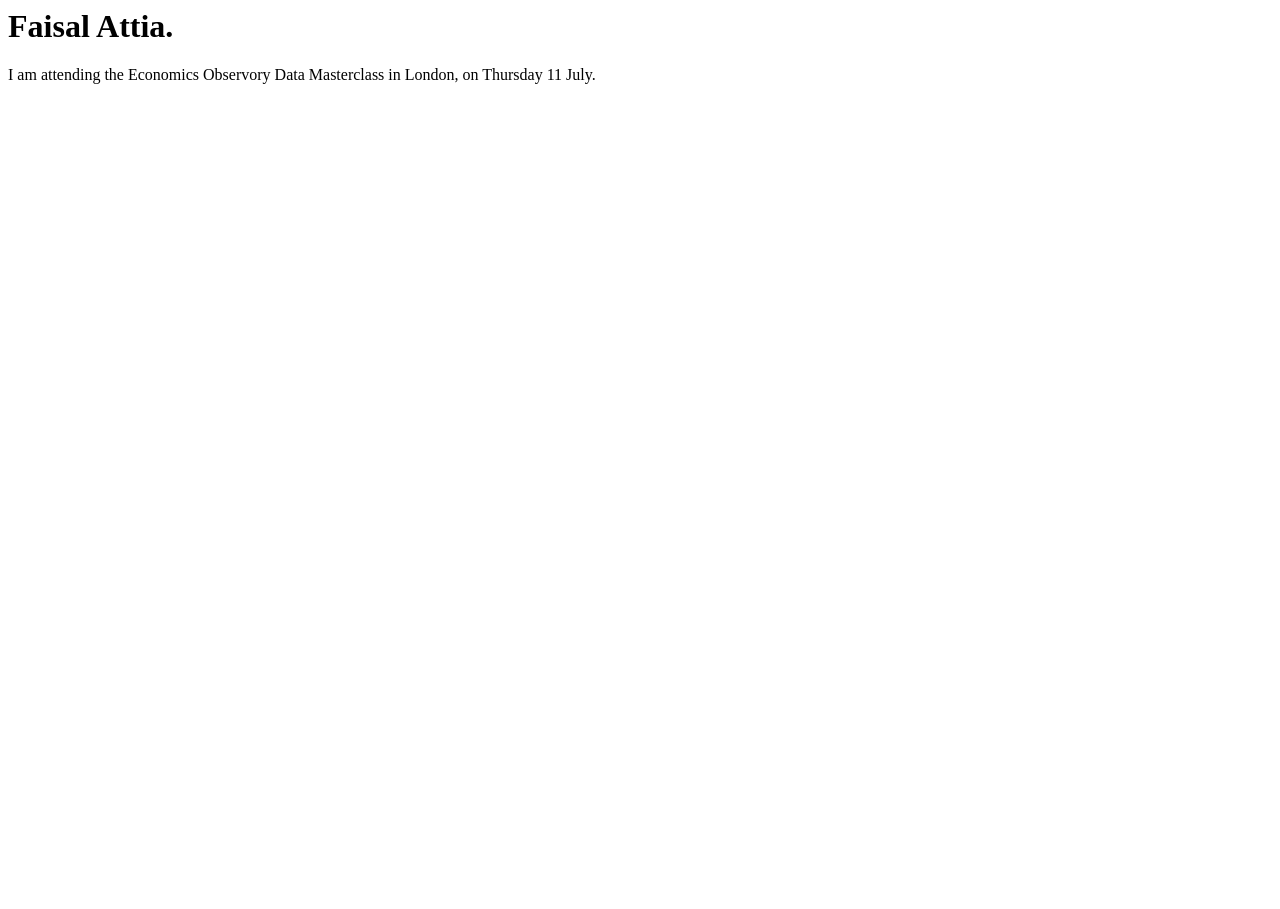
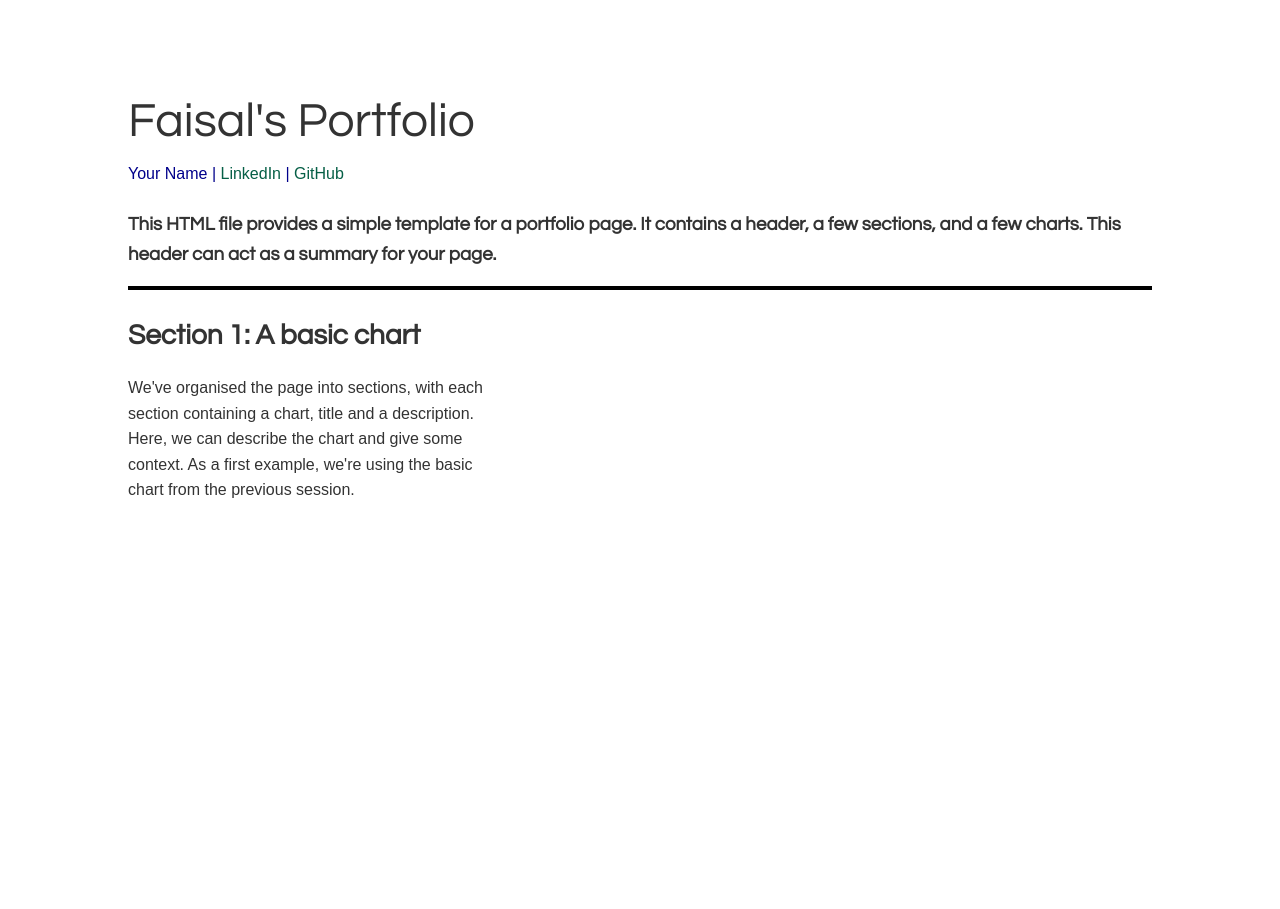
Before and after one commit to Faisal-Attia/Faisal-Attia.github.io, a plain HTML site: page index.html in a window 1280 px wide. Shown: the top 909 px of the page. Before the commit the page ends 800 px from the top, so only its background shows below. Drawn offline with Linux system fonts and the light colour scheme; a script that the page names is missing.

Commit message:
Add files via upload

```diff
--- a/index.html
+++ b/index.html
@@ -1,8 +1,100 @@
+<!-- This HTML file provides a simple example of a portfolio page. It contains a header, a few sections, and a few charts. -->
+<!-- It works with the three css files in this folder: example1.css, example2.css and example3.css. -->
+<!-- The HTML file defines the structure of the page, and the CSS files define how it looks. -->
+<!-- The CSS examples are all designed to work with this page. Try swapping them out on line 29 and see what happens. -->
+
+<!-- Take a look around and make your own copy to adapt for your own use. -->
+
+<!-- This is a comment -->
+<!-- Comments are not displayed in the browser -->
+<!-- They can be used to leave notes in the code -->
+
+<!DOCTYPE html>
 <html>
-  <body>
-    <h1> Faisal Attia. </h1>
+    <!-- HTML is heirarchial: tags like this define elements on the page.
+    Each tag does something different. For example:
+        - The <html> tag defines the whole document.
+        - The <h1> tag defines a large heading
+        - The <p> tag defines a paragraph
+        - Tags appear as an opening <div> and closing </div> pair
+    -->
 
-    <p> I am attending the Economics Observory Data Masterclass in London, on Thursday 11 July. </p>
+<head>
+    <!-- The head tag links to resources our page needs and defines information about it. Tags in the <head> aren't displayed on the page. -->
 
-  </body>
+    <!-- This is a link to a stylesheet which contains rules about how each element on the page should be defined-->
+    <!-- Try swapping example1.css to another, and take a look at example1.css to see if you understand it-->
+    <link rel="stylesheet" type="text/css" href="s2 example3.css">
+    <title>My Portfolio</title> <!-- The title displayed in the browser tab, not on the page itself -->
+
+    <!-- This is a link to the vega-lite which we're using to make graphs -->
+    <script src="https://cdn.jsdelivr.net/npm/vega@5"></script>
+    <script src="https://cdn.jsdelivr.net/npm/vega-lite@5"></script>
+    <script src="https://cdn.jsdelivr.net/npm/vega-embed@6"></script>
+</head>
+
+<body>
+<!-- The body tag contains the elements that visitors to our page will see. -->
+    <h1 class="big" style="margin-bottom: 0px;"> <!-- We have added a class to the header called "big" which we can use to style it in the CSS -->
+        <!-- This is a header, it is the largest text on the page -->
+        Faisal's Portfolio
+    </h1>
+    <p style="margin-top: 0px; color: darkblue">
+        <!-- we're setting the margin to 0px so the header and authour name are close together -->
+        Your Name | <a href="https://www.linkedin.com/in/finnmcevoy/">LinkedIn</a> | <a
+            href="https://www.github.com/FM-ds">GitHub</a>
+    </p>
+    <h3 class="small"> <!-- We have added a class to the header called "small" which we can use to style it in the CSS -->
+        This HTML file provides a simple template for a portfolio page. It contains a header, a few sections, and a few charts. This header can act as a summary for your page.
+    </h3>
+
+    <!-- We're organising the page into sections, with each section containing a chart, title and a description -->
+    <section>
+        <div class="chart-description">
+            <h2>Section 1: A basic chart</h2>
+            <p> <!-- This is a paragraph, it's the main way to display text on a web page -->
+                We've organised the page into sections, with each section containing a chart, title and a description. Here, we can describe the chart and give some context.
+                As a first example, we're using the basic chart from the previous session.
+            </p>
+        </div>
+        <figure id="Location1"></figure> <!-- we give it an id so we can put a vega-lite graph here with VegaEmbed -->
+    </section>
+
+    <section>
+        <div class="chart-description"> <!-- we are grouping the title and description together so we can style them together -->
+            <h2>Section 2: Another Chart</h2>
+            <p> <!-- This is a paragraph, it's the main way to display text on a web page -->
+                This is a more advanced chart. We'll cover charts like this in more detail later today. Don't worry if you don't understand it yet.
+                Feel free to replace both charts with your own examples.
+            </p>
+        </div>
+        <figure id="Location2"></figure> <!-- we give it an id so we can put a vega-lite graph here with VegaEmbed -->
+    </section>
+
+    <!-- Do you want to add more sections? -->
+        <!-- Try copying pasting the section above -->
+        <!-- You'll need to change the id of the figure "<figure id="Location3"... -->
+        <!-- ... and add a new variable for the graph spec in the script at the bottom of the page -->
+
+
+    <!-- This is a script, it's a way to run JavaScript code on the page -->
+    <script>
+        // This is a comment in JavaScript - it's a different language to HTML and CSS
+
+        var figure_1_spec = "Chart 1.json"; // We're storing the URL of the graph we want to display in a variable
+        var figure_2_spec = "https://raw.githubusercontent.com/EconomicsObservatory/courses/main/2/s2_chart2.json";
+
+        vegaEmbed('#Location1', figure_1_spec) // We're using the vegaEmbed function to put a graph in the element with id figure_1
+        vegaEmbed('#Location2', figure_2_spec)
+
+        // Do you want to add more graphs?
+        // try defining a new variable for figure_3_spec, adding VegaEmbed for Location3, and adding a new section in the HTML
+        // e.g.
+        // var figure_3_spec = ...
+        // vegaEmbed('#Location3', figure_3_spec)
+
+    </script>
+
+</body>
+
 </html>
--- /dev/null
+++ b/s2 example3.css
@@ -0,0 +1,94 @@
+/* This is the level 3 CSS file. It demonstrates some more complex CSS options. */
+/* Feel free to use any for your page. Try to experiment with the values, or copy them into a new file and use that instead. */
+/* If this is too much, you can always go back to level_1.css. */
+
+/* These are comments in CSS. Comments don't do anything except explain your working to make code easier to understand. */
+
+
+/* We're importing a font - Raleway - from Google fonts */
+@import url('https://fonts.googleapis.com/css2?family=Raleway:wght@100;200;300;400;500&display=swap');
+/* Do you want to use a different font? Go to https://fonts.google.com/ and pick one! */
+
+
+
+body { /* We can style any HTML element by using its name - here we're styling the body */
+    /* We want text that uses a clean sans-serif font, is usually 16px big and close to black */
+    font-family: 'Arial', Helvetica, Arial, sans-serif;
+    font-size: 16px;
+    color: #333;
+    line-height: 1.6;
+    /* we want a white page, that's centered and not too wide */
+    background-color: #fff;
+    margin:0 auto;
+    max-width: min(80vw, 1200px);
+    padding-top: 60px;
+  }
+
+
+  /* Headings */
+  h1, h2, h3, h4, h5, h6 {
+    color: #333;
+    font-family: "Century Gothic", sans-serif;
+    margin-top: 24px;
+    margin-bottom: 16px;
+    font-weight: 600;
+    /* Keep the headings on their own line */
+    clear: both;
+  }
+
+  h1 {
+    font-size: 3em;
+    font-family: "Century Gothic", sans-serif;
+    font-weight: 500;
+    font-optical-sizing: auto;
+    font-style: normal;
+  }
+
+  h2 {
+    font-size: 1.75em;
+  }
+
+  /* Paragraph */
+  p {
+    margin-bottom: 1em;
+    font-weight: 300;
+  }
+
+section {
+    /* Add a thick black top border to each section */
+    border-top: 4px solid #000;
+    display: flex;
+    align-items: flex-start;
+    gap: 20px; /* Adjust the gap between the text and the chart as needed */
+}
+
+section .chart-description {
+    flex: 1; /* Allows the paragraph to take up the remaining space */
+    position: -webkit-sticky; /* For Safari */
+    position: sticky;
+    top: 30px; /* Adjust this value to control the distance from the top */
+    max-width: min(500px, 30vw);
+}
+
+section figure {
+    flex: 1; /* Allows the figure to take up equal space */
+    height: 600px; /* Adjust the height as needed for your chart */
+    /* Additional styles for your figure */
+}
+
+
+  /* Links */
+  a {
+    color: #065f46;
+    text-decoration: none;
+  }
+
+  a:hover {
+    text-decoration: underline;
+  }
+
+  /* Images */
+  img {
+    max-width: 100%;
+    height: auto;
+  }
```
Also changed, not shown: Chart 1.json (added, +34 -0 lines).
